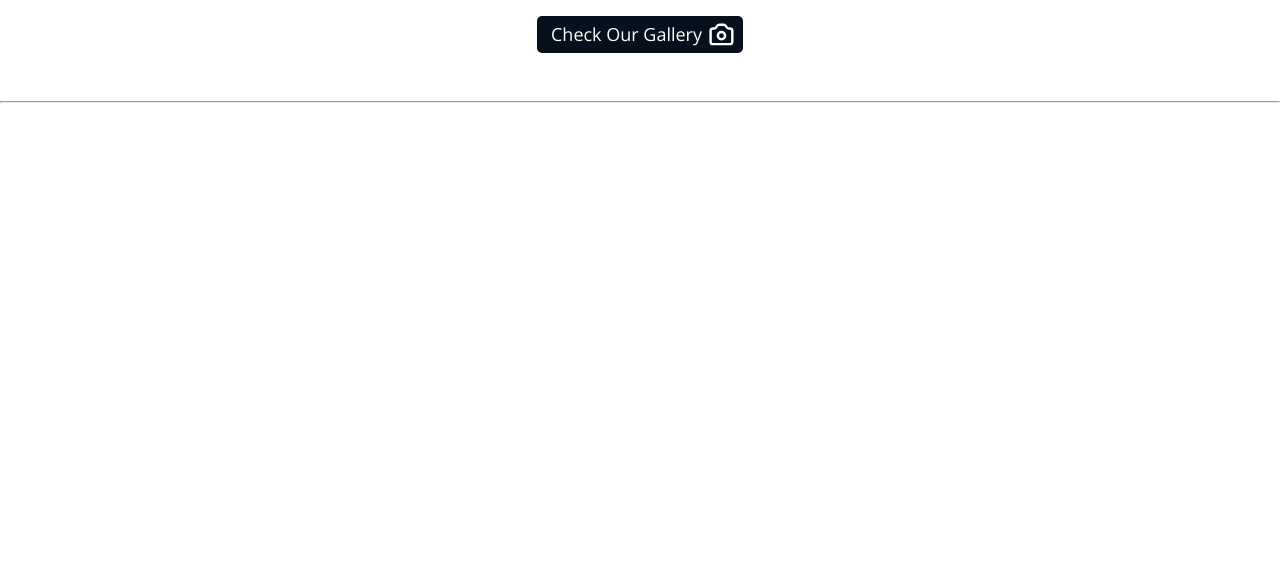
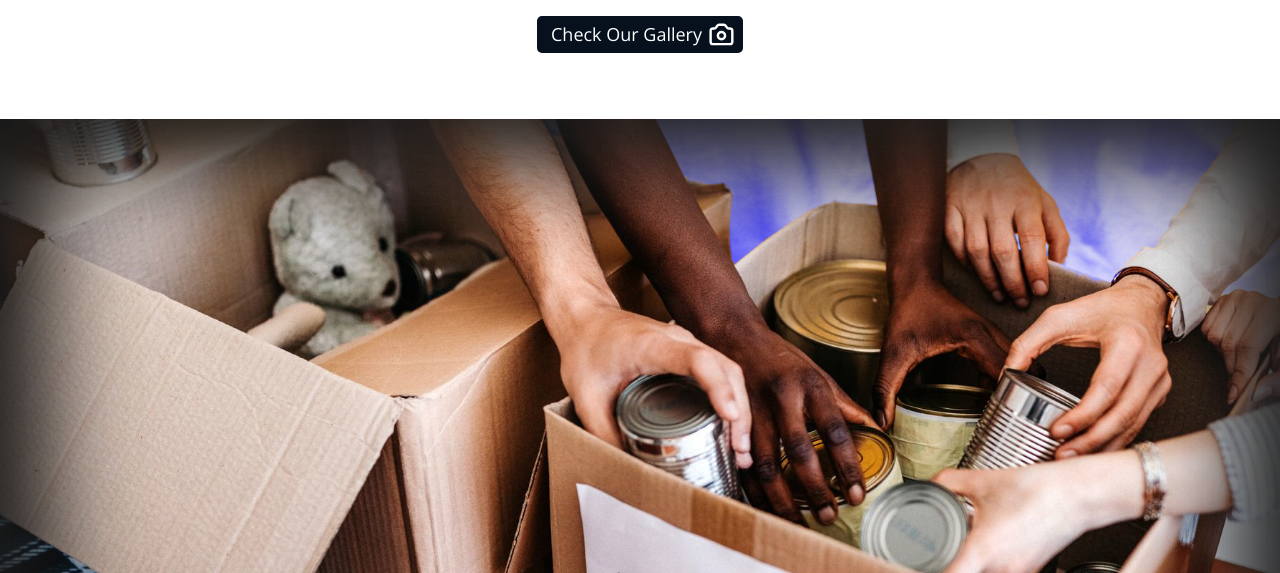
Before and after one commit to kramsuiluj/food-4-oL-HTML, a plain HTML site: page index.html in a window 1280 px wide. Shown: the part 227-800 px from the top of the page. Drawn offline with nearby package versions, Linux system fonts and the light colour scheme; a web font is replaced by a local one.

Commit message:
added cover image on index file

```diff
--- a/index.html
+++ b/index.html
@@ -55,7 +55,17 @@
     </main>
 
     <br><br><br>
-    <hr>
+    <!-- <hr> -->
+    <br>
+
+    <section>
+
+        <div class="img-container">
+            <!-- <span>.</span> -->
+            <!-- <img src="public/img/cover-img2.jpg" alt="Donate Cover Image"> -->
+        </div>
+
+    </section>
 
 </body>
 </html>
--- a/styles.css
+++ b/styles.css
@@ -193,3 +193,30 @@ main {
 /* end of div container */
 
 /* end of main section styles */
+
+
+/* ------------------------------------------------------------------ */
+
+
+/* image section styles */
+
+section {
+
+}
+
+.img-container {
+    width: 100%;
+    background-image: url('public/img/cover-img5.jpg');
+    background-size: cover;
+    min-height: 90%;
+    box-shadow: inset 50px 50px 100px rgb(27, 27, 27),
+            inset -50px -50px 100px rgb(27, 27, 27);
+}
+
+/* .img-container > img {
+    width: 100%;
+    height: 75vh;
+    object-fit: cover;
+} */
+
+/* end of image section styles */
```
Also changed, not shown: public/img/cover-img4.jpg (added), public/img/cover-img5.jpg (added), 3 other files.
